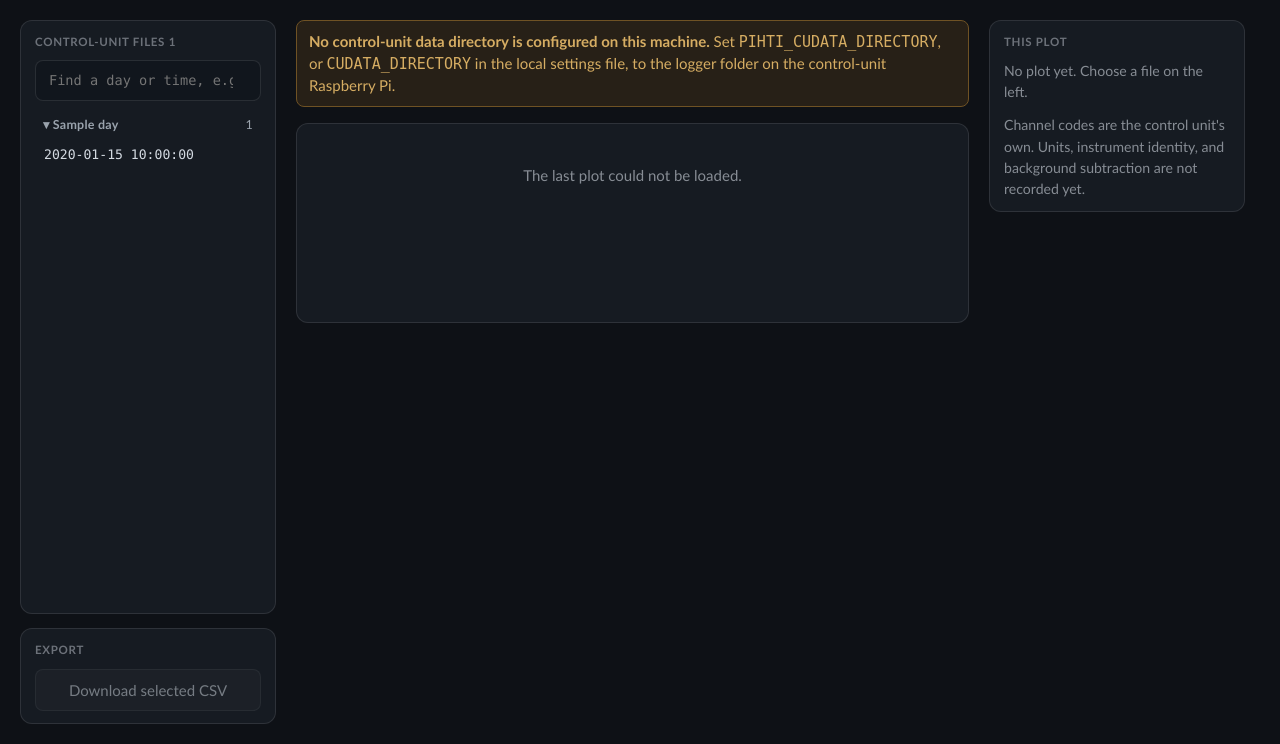
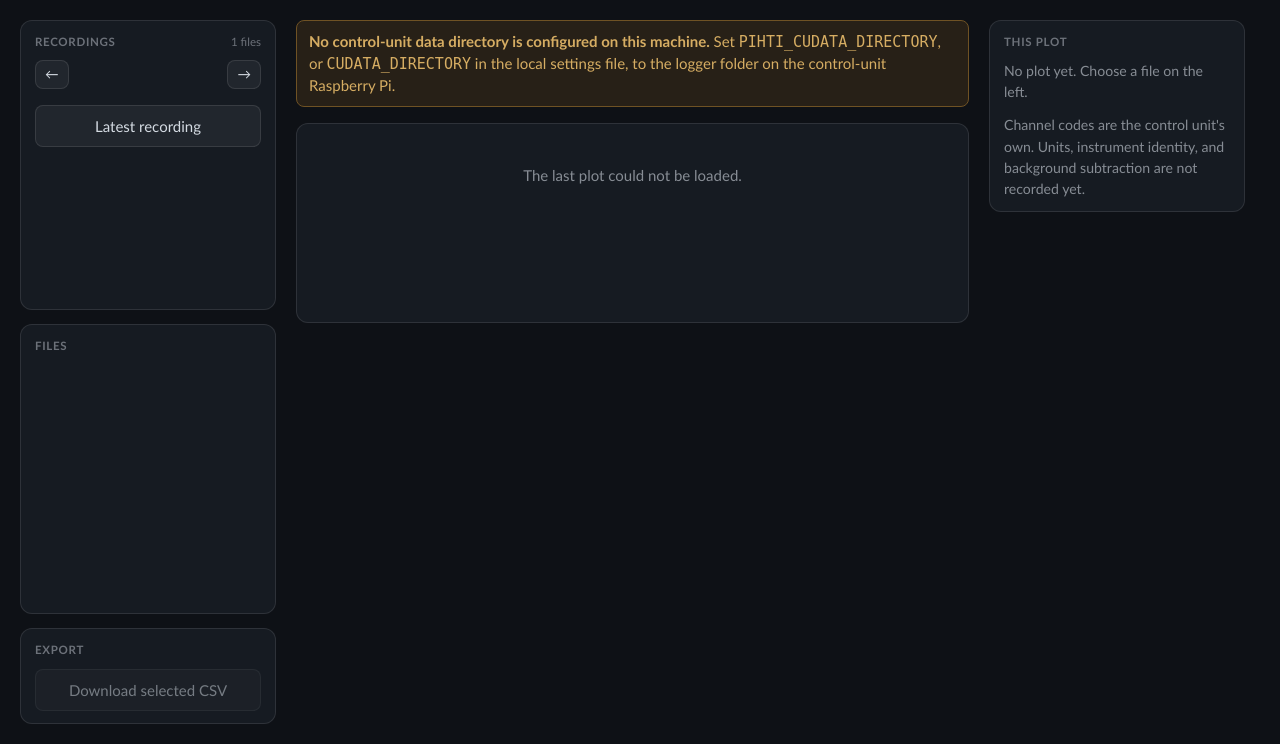
Before and after one commit to queezz/pihtivacuum, a Python web app: template src/pihti/templates/plasmaplots.html in a window 1280 px wide. Shown: the part 56-800 px from the top of the page. Run offline with Jinja, Linux system fonts and the light colour scheme; the template is opened without the code that fills it: most values are stand-ins (such as "Sample title", 1, 10 or a date in 2020).

Commit message:
Find recordings by calendar day instead of one long rail list
Release 0.6.0. The Plot rail listed every control-unit file, 1318 on
the Pi, inside one small scrolling card. It now carries a month
calendar with the recording days marked, a Latest recording button,
and a second card listing only the chosen day's files by time. The
calendar renderer is shared with History through a new calendar.js so
the two cannot drift. The archive reaches the page as data, and the
?file= deep link selects its day and file. Walked on a scratch lab
service with 1301 synthetic recordings; pytest 22 passed.

agent: Claude

```diff
--- a/pyproject.toml
+++ b/pyproject.toml
@@ -4,7 +4,7 @@ build-backend = "setuptools.build_meta"
 
 [project]
 name = "pihti"
-version = "0.5.1"
+version = "0.6.0"
 description = "Flask server for interactive SVG plasma and vacuum diagnostics"
 readme = "README.md"
 requires-python = ">=3.9"
--- a/src/pihti/__init__.py
+++ b/src/pihti/__init__.py
@@ -1,3 +1,3 @@
 """PIHTI vacuum diagnostics Flask application."""
 
-__version__ = "0.5.1"
+__version__ = "0.6.0"
--- a/src/pihti/static/css/styles.css
+++ b/src/pihti/static/css/styles.css
@@ -459,24 +459,8 @@ details.command pre {
 
 /* -- plot -------------------------------------------------------------- */
 
-.file-find { width: 100%; margin: 0 0 8px; background: var(--inset); font-family: var(--mono); font-size: 0.85rem; }
 .filelist { display: flex; flex-direction: column; gap: 2px; }
-.filelist details { border-top: 1px solid var(--line); }
-.filelist details:first-child { border-top: 0; }
-.filelist summary {
-  cursor: pointer;
-  padding: 7px 8px 5px;
-  font-size: 0.78rem;
-  font-weight: 600;
-  letter-spacing: 0.02em;
-  color: var(--fg-muted, #9aa3ad);
-  list-style: none;
-}
-.filelist summary::-webkit-details-marker { display: none; }
-.filelist summary::before { content: "▸ "; }
-.filelist details[open] > summary::before { content: "▾ "; }
-.filelist summary .count { float: right; font-weight: 400; }
-.filelist button[hidden] { display: none; }
+.rail-label .count { float: right; font-weight: 400; letter-spacing: 0; text-transform: none; color: var(--dim); }
 .filelist button {
   width: 100%;
   padding: 5px 8px;
--- /dev/null
+++ b/src/pihti/static/js/calendar.js
@@ -0,0 +1,60 @@
+/* One month calendar for a rail card, shared by History (days with diagram
+ * changes) and Plot (days with control-unit files). The caller owns the
+ * state; this only draws a month and reports which day was pressed. */
+(function () {
+    "use strict";
+
+    const pad = (value) => String(value).padStart(2, "0");
+    const isoDate = (date) => `${date.getFullYear()}-${pad(date.getMonth() + 1)}-${pad(date.getDate())}`;
+
+    function monthOf(dateStr) {
+        const [year, month] = dateStr.split("-").map(Number);
+        return new Date(year, month - 1, 1);
+    }
+
+    /* options: grid, label (elements); month (Date, first of month); counts
+     * ({"YYYY-MM-DD": n}); selected ("YYYY-MM-DD" or null); onSelect(dateStr);
+     * noun ("change" / "file") for the day's accessible label. */
+    function render(options) {
+        const {grid, label, month, counts, selected, onSelect} = options;
+        const noun = options.noun || "item";
+        if (!grid || !label || !month) return;
+        const year = month.getFullYear();
+        const monthIndex = month.getMonth();
+        label.textContent = month.toLocaleDateString(undefined, {month: "long", year: "numeric"});
+        const maxCount = Math.max(1, ...Object.values(counts || {}));
+        const daysInMonth = new Date(year, monthIndex + 1, 0).getDate();
+        const today = isoDate(new Date());
+        const cells = ["Su", "Mo", "Tu", "We", "Th", "Fr", "Sa"].map((name) => {
+            const head = document.createElement("div");
+            head.className = "cal-head";
+            head.textContent = name;
+            return head;
+        });
+        for (let i = 0; i < new Date(year, monthIndex, 1).getDay(); i += 1) {
+            const empty = document.createElement("div");
+            empty.className = "cal-empty";
+            cells.push(empty);
+        }
+        for (let day = 1; day <= daysInMonth; day += 1) {
+            const dateStr = `${year}-${pad(monthIndex + 1)}-${pad(day)}`;
+            const count = (counts || {})[dateStr] || 0;
+            const cell = document.createElement("button");
+            cell.type = "button";
+            cell.className = "cal-day" + (count ? " has-events" : "") + (dateStr === today ? " today" : "");
+            cell.dataset.date = dateStr;
+            cell.textContent = String(day);
+            cell.setAttribute("aria-pressed", String(dateStr === selected));
+            cell.setAttribute("aria-label", `${dateStr}, ${count} ${noun}${count === 1 ? "" : "s"}`);
+            if (count) {
+                const intensity = 0.18 + 0.55 * Math.min(1, count / maxCount);
+                cell.style.backgroundColor = `rgba(126, 184, 247, ${intensity.toFixed(2)})`;
+            }
+            cell.addEventListener("click", () => onSelect(dateStr));
+            cells.push(cell);
+        }
+        grid.replaceChildren(...cells);
+    }
+
+    window.pihtiCalendar = {render, monthOf, isoDate, todayStr: () => isoDate(new Date())};
+}());
--- a/src/pihti/static/js/plasmaplots.js
+++ b/src/pihti/static/js/plasmaplots.js
@@ -1,13 +1,41 @@
-/* Plot: the file list in the left rail is the control, the plot is the
- * content, the right rail states which file and channels the plot shows. */
+/* Plot: the left rail finds a recording by calendar day (a month grid, then
+ * the day's few files), the plot is the content, the right rail states which
+ * file and channels the plot shows. Thirteen hundred files never render as
+ * one list: a rail card shows a day, not the archive. */
 (function () {
     "use strict";
 
     const plotArea = document.getElementById("plotArea");
     const overlay = document.getElementById("loading-overlay");
     const download = document.getElementById("downloadBtn");
-    const fileButtons = Array.from(document.querySelectorAll("#file-list button[data-file]"));
+    const calendar = window.pihtiCalendar;
+
+    // {"YYYY-MM-DD": [{name, time}, ...]} newest day first, from the server.
+    const days = readDays();
+    const dayKeys = Object.keys(days);
+    const counts = Object.fromEntries(dayKeys.map((day) => [day, days[day].length]));
+    let selectedDate = null;
     let selectedFile = null;
+    let currentMonth = null;
+
+    function readDays() {
+        const raw = document.getElementById("file-days-data");
+        if (!raw) return {};
+        try {
+            const result = {};
+            for (const group of JSON.parse(raw.textContent)) {
+                if (/^\d{4}-\d{2}-\d{2}$/.test(group.date)) result[group.date] = group.files;
+            }
+            return result;
+        } catch (error) {
+            console.error("The recording list could not be read", error);
+            return {};
+        }
+    }
+
+    function dayOfFile(file) {
+        return dayKeys.find((day) => days[day].some((entry) => entry.name === file)) || null;
+    }
 
     function setLoading(isLoading) {
         if (overlay) overlay.hidden = !isLoading;
@@ -41,7 +69,7 @@
         note.hidden = known;
         facts.hidden = !known;
         if (!known) {
-            note.textContent = meta ? "The last plot was made before its file was recorded." : "No plot yet. Choose a file on the left.";
+            note.textContent = meta ? "The last plot was made before its file was recorded." : "No plot yet. Choose a day and a recording on the left.";
             return;
         }
         document.getElementById("plot-file").textContent = meta.file;
@@ -51,20 +79,74 @@
         document.getElementById("plot-log").textContent = (meta.log || []).join(", ") || "—";
     }
 
-    function markSelected(file) {
-        selectedFile = fileButtons.some((button) => button.dataset.file === file) ? file : null;
-        fileButtons.forEach((button) => button.setAttribute("aria-pressed", String(button.dataset.file === selectedFile)));
-        const selectedButton = fileButtons.find((button) => button.dataset.file === selectedFile);
-        const group = selectedButton?.closest("details");
-        if (group) group.open = true;
-        if (download) {
-            download.setAttribute("aria-disabled", String(!selectedFile));
-            download.href = selectedFile ? `/download_controlunit_csv?file=${encodeURIComponent(selectedFile)}` : "#";
-        }
+    function renderCalendar() {
+        if (!calendar || !currentMonth) return;
+        calendar.render({
+            grid: document.getElementById("plot-calendar"),
+            label: document.getElementById("calendar-month-label"),
+            month: currentMonth,
+            counts,
+            selected: selectedDate,
+            noun: "recording",
+            onSelect: selectDate,
+        });
+    }
+
+    function renderDayList() {
+        const list = document.getElementById("file-list");
+        const empty = document.getElementById("day-files-empty");
+        const label = document.getElementById("day-files-label");
+        if (!list || !empty) return;
+        const entries = selectedDate ? days[selectedDate] || [] : [];
+        if (label) label.textContent = selectedDate ? `Files · ${selectedDate}` : "Files";
+        empty.hidden = entries.length > 0;
+        list.replaceChildren(...entries.map((entry) => {
+            const button = document.createElement("button");
+            button.type = "button";
+            button.dataset.file = entry.name;
+            button.title = entry.name;
+            button.textContent = entry.time;
+            button.setAttribute("aria-pressed", String(entry.name === selectedFile));
+            button.addEventListener("click", () => {
+                selectFile(entry.name);
+                fetchPlot(entry.name);
+                window.pihtiRails?.closeDrawers();
+            });
+            return button;
+        }));
+    }
+
+    function renderDownload() {
+        if (!download) return;
+        download.setAttribute("aria-disabled", String(!selectedFile));
+        download.href = selectedFile ? `/download_controlunit_csv?file=${encodeURIComponent(selectedFile)}` : "#";
     }
 
     function writeAddress() {
         window.history.replaceState(null, "", selectedFile ? `/plasmaplots?file=${encodeURIComponent(selectedFile)}` : "/plasmaplots");
+    }
+
+    function selectDate(dateStr) {
+        selectedDate = dateStr;
+        currentMonth = calendar.monthOf(dateStr);
+        if (selectedFile && dayOfFile(selectedFile) !== dateStr) selectedFile = null;
+        renderCalendar();
+        renderDayList();
+        renderDownload();
+        writeAddress();
+    }
+
+    function selectFile(file) {
+        const day = dayOfFile(file);
+        selectedFile = day ? file : null;
+        if (day) {
+            selectedDate = day;
+            currentMonth = calendar.monthOf(day);
+        }
+        renderCalendar();
+        renderDayList();
+        renderDownload();
+        writeAddress();
     }
 
     async function fetchPlot(file) {
@@ -75,7 +157,6 @@
             if (!response.ok) throw new Error(payload.error || `Request failed (${response.status})`);
             installPlotHtml(payload.plot);
             renderContext(payload);
-            try { localStorage.setItem("lastFile", file); } catch (error) { /* storage unavailable */ }
         } catch (error) {
             console.error("The plot could not be generated", error);
             showEmpty(`This file could not be plotted. ${error.message || ""}`.trim());
@@ -91,13 +172,13 @@
             const payload = await response.json();
             if (!response.ok) throw new Error(payload.error || `Request failed (${response.status})`);
             if (!payload.plot) {
-                showEmpty(fileButtons.length ? "No plot yet. Choose a file on the left." : "No plot available.");
+                showEmpty(dayKeys.length ? "No plot yet. Choose a day and a recording on the left." : "No plot available.");
                 renderContext(null);
                 return;
             }
             installPlotHtml(payload.plot);
             renderContext(payload);
-            if (payload.file) markSelected(payload.file);
+            if (payload.file && dayOfFile(payload.file)) selectFile(payload.file);
         } catch (error) {
             console.error("The last plot could not be loaded", error);
             showEmpty("The last plot could not be loaded.");
@@ -106,44 +187,29 @@
         }
     }
 
-    /* Find: type part of a day or a time; groups with no match fold away,
-     * groups with one open. Clearing the box restores the folded view with
-     * only the newest day open, or the selected file's day. */
-    const find = document.getElementById("file-find");
-    const dayGroups = Array.from(document.querySelectorAll("#file-list details[data-day]"));
-    function applyFind() {
-        const query = (find?.value || "").trim().toLowerCase();
-        dayGroups.forEach((group, groupIndex) => {
-            let shown = 0;
-            group.querySelectorAll("button[data-file]").forEach((button) => {
-                const hay = `${button.dataset.file} ${group.dataset.day} ${button.dataset.time}`.toLowerCase();
-                const hit = !query || hay.includes(query);
-                button.hidden = !hit;
-                if (hit) shown += 1;
-            });
-            group.hidden = shown === 0;
-            const holdsSelection = selectedFile && group.querySelector(`button[data-file="${CSS.escape(selectedFile)}"]`);
-            group.open = query ? shown > 0 : Boolean(holdsSelection) || (!selectedFile && groupIndex === 0);
-        });
+    function shiftMonth(delta) {
+        if (!currentMonth) return;
+        currentMonth = new Date(currentMonth.getFullYear(), currentMonth.getMonth() + delta, 1);
+        renderCalendar();
     }
-    find?.addEventListener("input", applyFind);
 
-    fileButtons.forEach((button) => {
-        button.addEventListener("click", () => {
-            markSelected(button.dataset.file);
-            writeAddress();
-            fetchPlot(button.dataset.file);
-            window.pihtiRails?.closeDrawers();
-        });
+    document.getElementById("calendar-prev")?.addEventListener("click", () => shiftMonth(-1));
+    document.getElementById("calendar-next")?.addEventListener("click", () => shiftMonth(1));
+    document.getElementById("calendar-latest")?.addEventListener("click", () => {
+        if (!dayKeys.length) return;
+        const latest = days[dayKeys[0]][0].name;
+        selectFile(latest);
+        fetchPlot(latest);
     });
-
     download?.addEventListener("click", (event) => {
         if (!selectedFile) event.preventDefault();
     });
 
+    // Read the address before the first render writes it back.
     const requested = new URLSearchParams(window.location.search).get("file");
-    if (requested && fileButtons.some((button) => button.dataset.file === requested)) {
-        markSelected(requested);
+    if (dayKeys.length) selectDate(dayKeys[0]);
+    if (requested && dayOfFile(requested)) {
+        selectFile(requested);
         fetchPlot(requested);
     } else {
         fetchLastPlot();
--- a/src/pihti/templates/history.html
+++ b/src/pihti/templates/history.html
@@ -57,6 +57,7 @@
 {% endblock %}
 
 {% block extra_js %}
+<script src="{{ url_for('static', filename='js/calendar.js') }}"></script>
 <script src="{{ url_for('static', filename='js/diagram.js') }}"></script>
 <script src="{{ url_for('static', filename='js/history.js') }}"></script>
 {% endblock %}
--- a/src/pihti/templates/plasmaplots.html
+++ b/src/pihti/templates/plasmaplots.html
@@ -7,25 +7,29 @@
     <aside class="rail rail-left" id="plot-controls" aria-label="Plot controls">
         <button class="drawer-close" type="button">Close</button>
         <section class="rail-card rail-card--growing">
-            <h2 class="rail-label">Control-unit files <span class="count">{{ files|length }}</span></h2>
+            <h2 class="rail-label">Recordings <span class="count">{{ files|length }} files</span></h2>
             {% if files %}
-            <input id="file-find" class="file-find" type="search" placeholder="Find a day or time, e.g. 0610 or 19:" aria-label="Find a control-unit file by date or time" autocomplete="off">
-            <div class="scrolls">
-                <div id="file-list" class="filelist" role="group" aria-label="Control-unit CSV files by day, newest first">
-                    {% for day in file_days %}
-                    <details data-day="{{ day.date }}"{% if loop.first %} open{% endif %}>
-                        <summary>{{ day.label }} <span class="count">{{ day.files|length }}</span></summary>
-                        {% for file in day.files %}
-                        <button type="button" data-file="{{ file.name }}" data-time="{{ file.time }}" aria-pressed="false" title="{{ file.name }}">{{ file.time }}</button>
-                        {% endfor %}
-                    </details>
-                    {% endfor %}
-                </div>
+            <div class="cal-nav">
+                <button type="button" id="calendar-prev" aria-label="Previous month">&larr;</button>
+                <span id="calendar-month-label" class="cal-month"></span>
+                <button type="button" id="calendar-next" aria-label="Next month">&rarr;</button>
             </div>
+            <div id="plot-calendar" class="cal-grid" role="group" aria-label="Days with control-unit recordings"></div>
+            <button type="button" id="calendar-latest" style="margin-top: 8px; width: 100%;">Latest recording</button>
             {% else %}
             <p class="muted">No files.</p>
             {% endif %}
         </section>
+        {% if files %}
+        <section class="rail-card rail-card--growing">
+            <h2 class="rail-label" id="day-files-label">Files</h2>
+            <div class="scrolls">
+                <div id="file-list" class="filelist" role="group" aria-label="Control-unit CSV files on the selected day"></div>
+                <p id="day-files-empty" class="muted" hidden>No recordings on this day.</p>
+            </div>
+        </section>
+        <script type="application/json" id="file-days-data">{{ file_days|tojson }}</script>
+        {% endif %}
         <section class="rail-card">
             <h2 class="rail-label">Export</h2>
             <a id="downloadBtn" class="button" style="width: 100%;" href="#" aria-disabled="true">Download selected CSV</a>
@@ -67,5 +71,6 @@
 {% endblock %}
 
 {% block extra_js %}
+<script src="{{ url_for('static', filename='js/calendar.js') }}"></script>
 <script src="{{ url_for('static', filename='js/plasmaplots.js') }}"></script>
 {% endblock %}
```
Also changed, not shown: src/pihti/static/js/history.js (+8 -37 lines), tests/test_server.py (+15 -9 lines), 1 other file.
